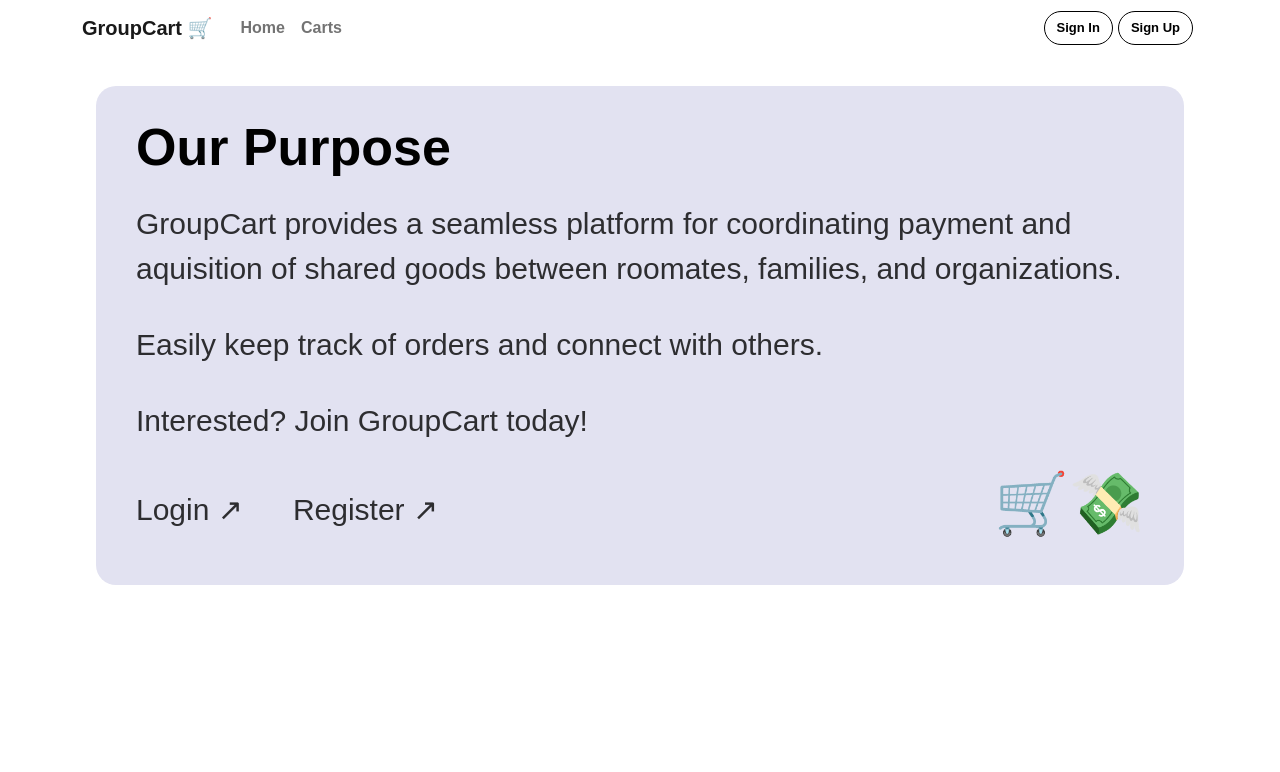
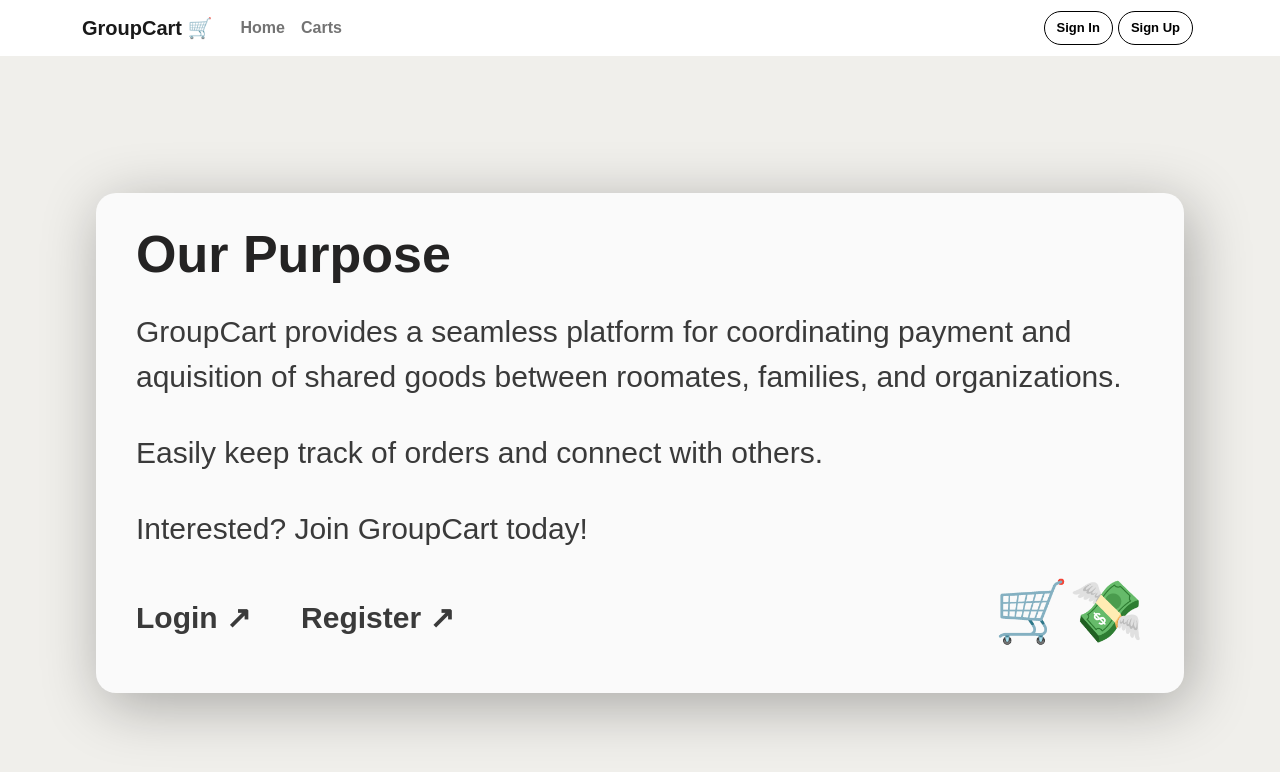
Before and after one commit to ethanoutangoun/groupcart, a React (Create React App) app in the folder frontend/: page /learn-more in a window 1280 px wide. Shown: the top 772 px of the page. Built offline with nearby package versions, Linux system fonts and the light colour scheme; a web font is replaced by a local one.

Commit message:
Change Learn More CSS

```diff
--- a/frontend/src/components/learn-more.css
+++ b/frontend/src/components/learn-more.css
@@ -10,22 +10,26 @@
     align-items: center;
     justify-content: center;
     padding-top: 30px;
+    flex: 1;
+    background: #f0efeb;
 }
 
 .purpose-header {
     width: 85%;
     display: flex;
     flex-direction: column;
-    background-color: #E2E2F1;
+    background-color: #fafafa;
     padding: 20px 40px;
     padding-top: 30px;
     border-radius: 20px;
+    box-shadow: 6px 12px 60px rgba(0,0,0,0.3);
 }
 
 .purpose-header h1 {
     font-family: "Satoshi", sans-serif;
     font-size: 52px;
     font-weight: 900;
+    color: #242323;
 }
 
 .purpose-text {
@@ -33,7 +37,7 @@
     margin-top: 15px;
     font-size: 30px;
     font-weight: 500;
-    color: rgba(0, 0, 0, 0.8);
+    color: #3a3a3a;
 }
 
 .purpose-footer {
@@ -64,6 +68,7 @@
 .join-link {
     display: inline-block;
     margin-bottom: 5px;
+    font-weight: 600;
 }
 
 .join-link:first-child {
```
Also changed, not shown: frontend/src/images/blur.jpg.
